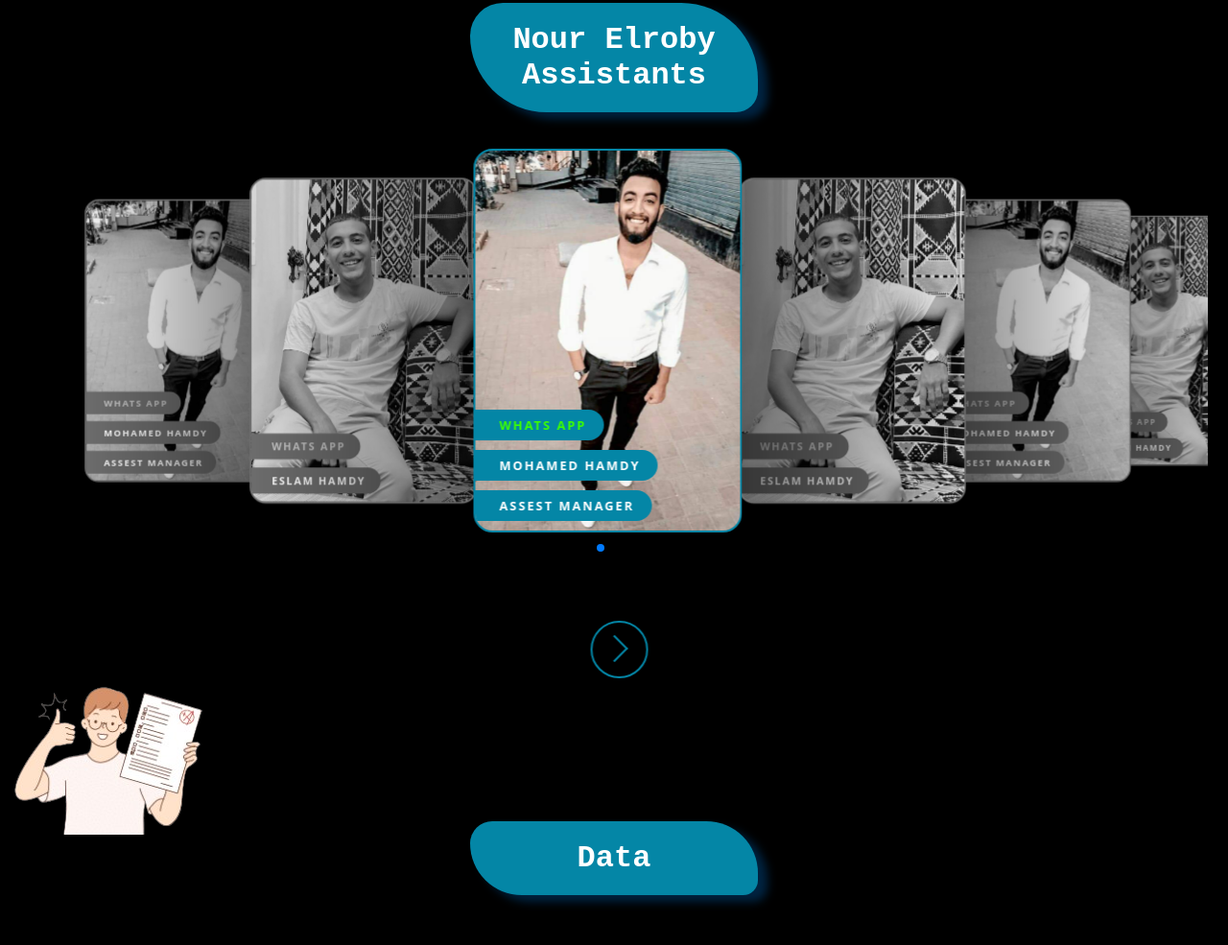
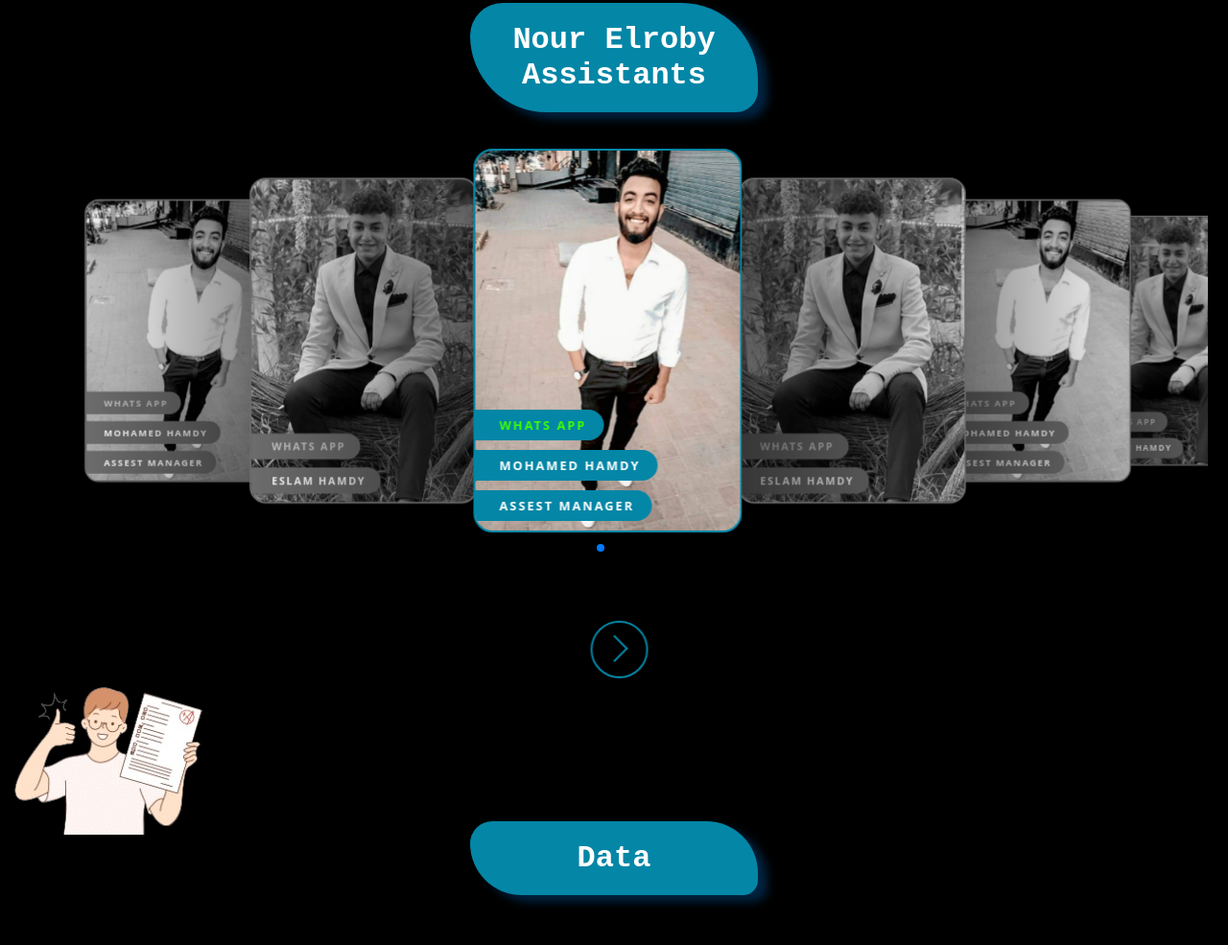
Before and after one commit to N0XUS0/Nour-Elroby, a plain HTML site: page index.html in a window 1280 px wide. Shown: the part 1422-2407 px from the top of the page at 96% size. Drawn offline with nearby package versions, Linux system fonts and the light colour scheme.

Commit message:
Add files via upload

```diff
--- a/stylex.css
+++ b/stylex.css
@@ -24,7 +24,7 @@
 
   .swiper-slide--2 {
     background:
-    url("img/WhatsApp\ Image\ 2024-10-12\ at\ 03.34.18_1c5017ef.jpg")
+    url("img/eslam.jpg")
         no-repeat 50% 50% / cover !important;
   }
   .swiper-slide--3{
```
